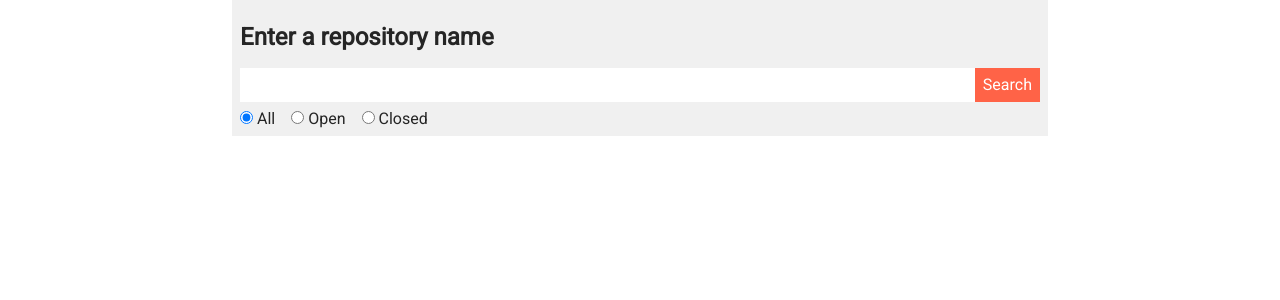
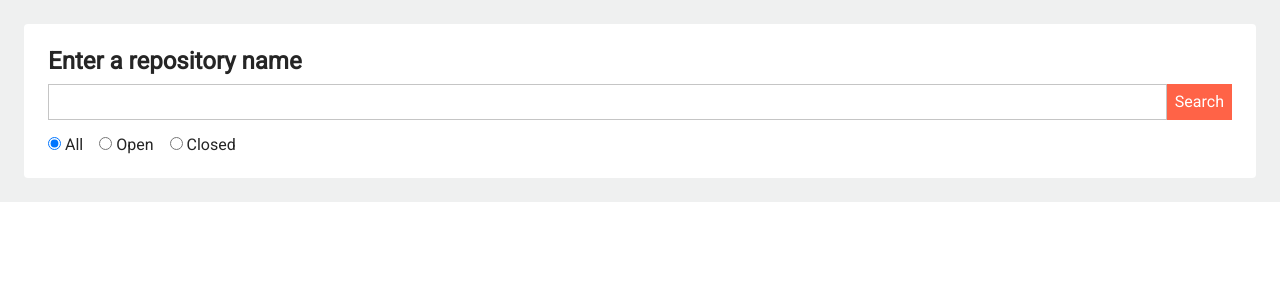
Before and after one commit to javadkh2/project-issues, a Next.js app: page / in a window 1280 px wide. Shown: the top 300 px of the page. Built offline with nearby package versions, Linux system fonts and the light colour scheme.

Commit message:
improvement(styles): improving styles

```diff
--- a/src/components/Layout.tsx
+++ b/src/components/Layout.tsx
@@ -3,10 +3,13 @@ import { colors, size } from '../config/style'
 
 const Layout = styled.div`
   font-family: 'Roboto';
-  max-width: 800px;
-  margin: 0 auto;
-  background: ${colors.ultraLight};
-  padding: ${size()};
+  background: ${colors.white};
+`
+
+export const Section = styled.div`
+  padding: ${size(3)};
+  ${({ lightBackground }) =>
+    lightBackground && `background: ${colors.ultraLight};`}
 `
 
 export default Layout
--- a/src/components/SearchForm/helper-cmponents.tsx
+++ b/src/components/SearchForm/helper-cmponents.tsx
@@ -3,7 +3,7 @@ import { colors, size } from '../../config/style'
 
 export const Title = styled.h2`
   margin: 0;
-  margin: ${size(2)} 0;
+  margin-bottom: ${size(1)};
 `
 
 export const Input = styled.input`
@@ -12,21 +12,29 @@ export const Input = styled.input`
   flex: 1;
   outline: none;
   background: ${({ invalid }) => (invalid ? colors.danger : colors.white)};
+  border: solid 1px ${colors.light};
   &:hover,
   &:focus {
-    box-shadow: 0px 0px 1px ${colors.primary};
+    border: solid 1px ${colors.primary};
   }
 `
 
 export const Form = styled.form`
   color: ${colors.dark};
+  display: block;
+  padding: ${size(3)};
+  background: ${colors.white};
+  border-radius: ${size(0.5)};
+  max-width: 1400px;
+  margin: 0 auto;
+  box-sizing: border-box;
 `
 
 export const SearchBarWrapper = styled.div`
   display: flex;
 `
 export const FilterWrapper = styled.div`
-  margin-top: ${size()};
+  margin-top: ${size(2)};
   display: flex;
 `
 const RadioButtonLabel = styled.label`
--- a/src/components/SearchPage.tsx
+++ b/src/components/SearchPage.tsx
@@ -4,8 +4,8 @@ import { useRouter } from 'next/router'
 import { useState } from 'react'
 import { getIssues } from '../services/github'
 import { Filter } from '../type'
-import { Error, Part, Content } from './helper-components'
-import Layout from './Layout'
+import { Error, Part, Content, SearchFormSection } from './helper-components'
+import Layout, { Section } from './Layout'
 import SearchForm from './SearchForm'
 import SearchResult from './SearchResult'
 
@@ -37,6 +37,7 @@ export const SearchPage = ({
         <title>{filter}</title>
       </Head>
 
+      <SearchFormSection>
         <SearchForm
           defaultValue={defaultValue}
           defaultFilter={filter}
@@ -48,6 +49,8 @@ export const SearchPage = ({
             }
           }}
         />
+      </SearchFormSection>
+      <Section>
         <Content className={loading && 'loading'}>
           {error && (
             <Part>
@@ -57,7 +60,7 @@ export const SearchPage = ({
             </Part>
           )}
 
-        {issues && (
+          {!error && issues && (
             <SearchResult
               owner={owner}
               repository={repository}
@@ -66,13 +69,18 @@ export const SearchPage = ({
               onPaginate={(newPage) => {
                 if (!loading) {
                   setLoading(true)
-                router.push(`/${owner}/${repository}/${filter}?page=${newPage}`)
-                router.events.on('routeChangeComplete', () => setLoading(false))
+                  router.push(
+                    `/${owner}/${repository}/${filter}?page=${newPage}`
+                  )
+                  router.events.on('routeChangeComplete', () =>
+                    setLoading(false)
+                  )
                 }
               }}
             />
           )}
         </Content>
+      </Section>
     </Layout>
   )
 }
--- a/src/components/SearchResult/helper-components.tsx
+++ b/src/components/SearchResult/helper-components.tsx
@@ -16,8 +16,14 @@ export const IssueWrapper = styled.li`
   margin-bottom: ${size()};
   padding: ${size()};
   background: ${colors.white};
+  border: solid 1px ${colors.light};
   border-radius: ${size(0.5)};
 `
 export const ResultTitle = styled.h3`
   margin: ${size(2)} 0;
 `
+
+export const ResultWrapper = styled.div`
+  max-width: 1400px;
+  margin: 0 auto;
+`
--- a/src/components/SearchResult/index.tsx
+++ b/src/components/SearchResult/index.tsx
@@ -5,6 +5,7 @@ import {
   IssueWrapper,
   Pagination,
   ResultTitle,
+  ResultWrapper,
 } from './helper-components'
 
 type Props = {
@@ -23,7 +24,7 @@ export default function SearchResult({
   repository,
 }: Props): JSX.Element {
   return (
-    <div>
+    <ResultWrapper>
       <ResultTitle>Result</ResultTitle>
       <IssuesWrapper>
         {issues.map(({ title, number }) => (
@@ -59,6 +60,6 @@ export default function SearchResult({
           </Button>
         </Pagination>
       )}
-    </div>
+    </ResultWrapper>
   )
 }
--- a/src/components/helper-components.tsx
+++ b/src/components/helper-components.tsx
@@ -1,5 +1,6 @@
 import styled from 'styled-components'
 import { colors, size } from '../config/style'
+import { Section } from './Layout'
 
 export const Button = styled.button`
   background: ${({ secondary }) =>
@@ -21,6 +22,10 @@ export const Error = styled.p`
   }
 `
 
+export const SearchFormSection = styled(Section)`
+  background: ${colors.ultraLight};
+`
+
 export const Part = styled.div`
   margin-top: 10px;
 `
@@ -31,8 +36,15 @@ export const Anchor = styled.a`
 `
 
 export const Content = styled.div`
+  max-width: 1400px;
+  margin: 0 auto;
   &.loading {
     opacity: 0.5;
-    transition: opacity 0 0.2s;
+    transition: opacity 0s 0.2s;
   }
 `
+export const Card = styled.div`
+  background: white;
+  padding: 16px;
+  border-radius: 4px;
+`
--- a/src/config/style.ts
+++ b/src/config/style.ts
@@ -3,7 +3,7 @@ export const colors = {
   white: '#fff',
   light: '#c5c5c5',
   dark: '#252525',
-  ultraLight: '#f0f0f0',
+  ultraLight: '#eff0f0',
   primary: 'tomato',
   secondary: 'dodgerblue',
   danger: '#ffb2b2',
```
Also changed, not shown: src/pages/[owner]/[repository]/[number].tsx (+12 -4 lines). Lines whose indentation alone changed are shown as unchanged.
